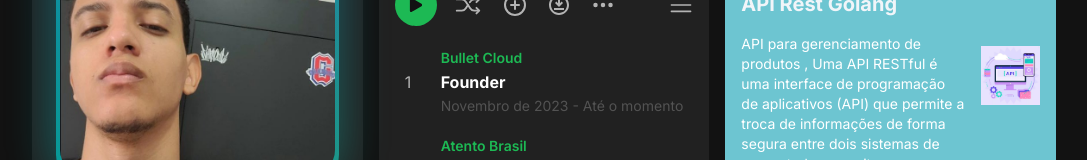
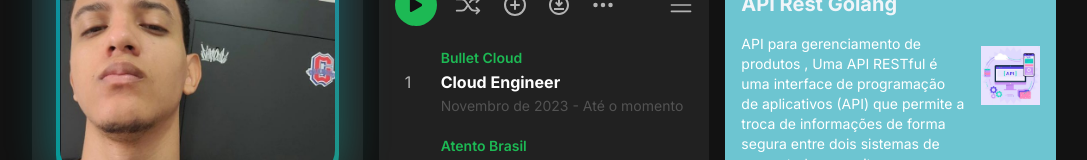
Before and after one commit to Bulletdev/portfolio, a Next.js app: page / in a window 1280 px wide. Shown: the part 240-400 px from the top of the page, without its empty margins (96-1183 px from the left). Built offline with nearby package versions, Linux system fonts and the light colour scheme.

Commit message:
update charge

```diff
--- a/src/app/components/sections/ExperienceItems.tsx
+++ b/src/app/components/sections/ExperienceItems.tsx
@@ -77,8 +77,8 @@ type experienceListsProps = {
 const experienceLists: experienceListsProps[] = [
   {
     imageSrc: "/ESR.svg",
-    companyName: "Bullet Cloud",
-    positionTitle: "Founder",
+    companyName: "Bullet Cloud ",
+    positionTitle: "Cloud Engineer",
     date: "Novembro de 2023 - Até o momento",
   },
   {
```
